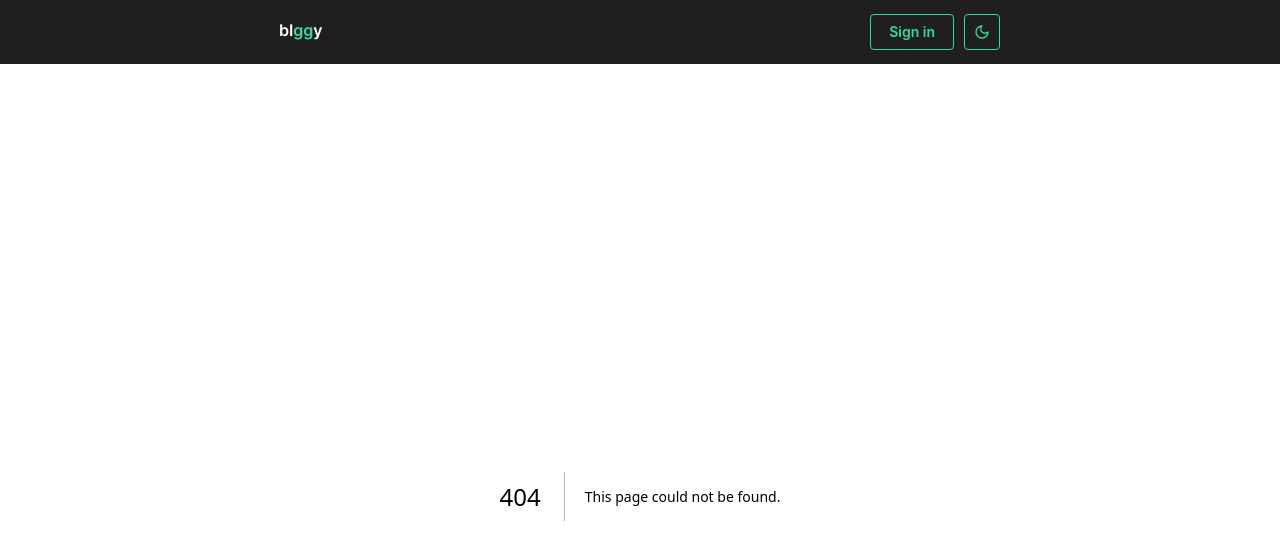
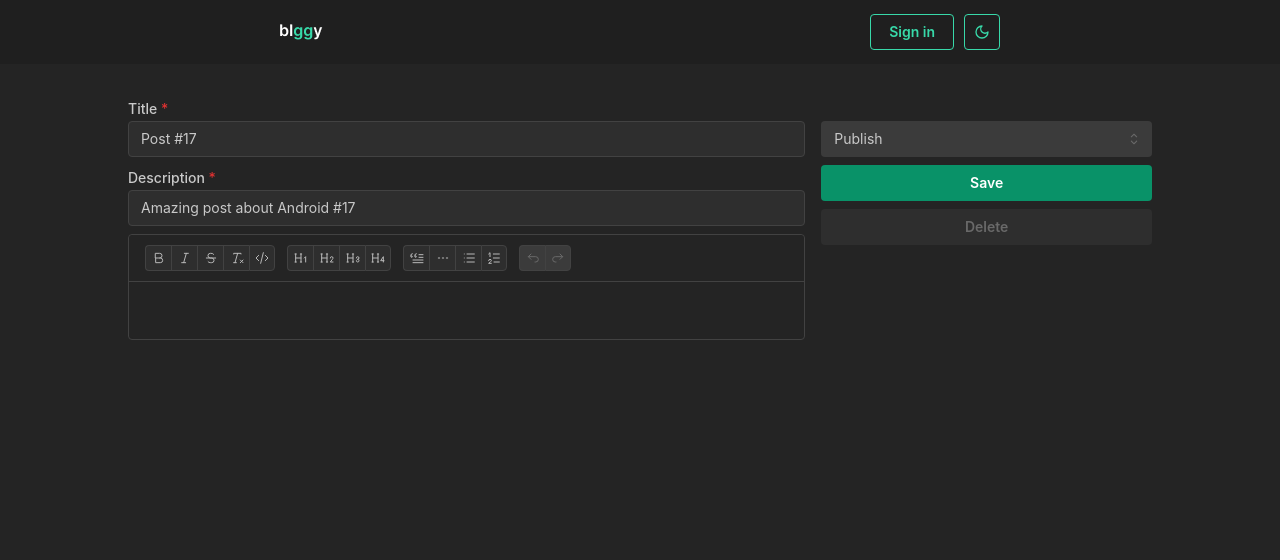
Before and after one commit to wendell-kenneddy/blggy, a Next.js app: page /posts/edit in a window 1280 px wide. Before the commit this address had no page. Shown: the top 560 px of the page. Built offline with nearby package versions, Linux system fonts and the light colour scheme.

Commit message:
feat(pages): add EditPostPage

```diff
--- /dev/null
+++ b/src/app/posts/edit/page.tsx
@@ -0,0 +1,26 @@
+import { PostForm } from "@/components/post-form";
+import { Space, VisuallyHidden } from "@mantine/core";
+import { Metadata } from "next";
+
+export const metadata: Metadata = {
+  title: "blggy | Edit #17",
+  description: "Edit post.",
+};
+
+export default function EditPostPage() {
+  return (
+    <>
+      <VisuallyHidden>
+        <h1>Edit post #17</h1>
+      </VisuallyHidden>
+
+      <PostForm
+        defaultTitle="Post #17"
+        defaultDescription="Amazing post about Android #17"
+        currentStatus="published"
+      />
+
+      <Space h={24} />
+    </>
+  );
+}
```
